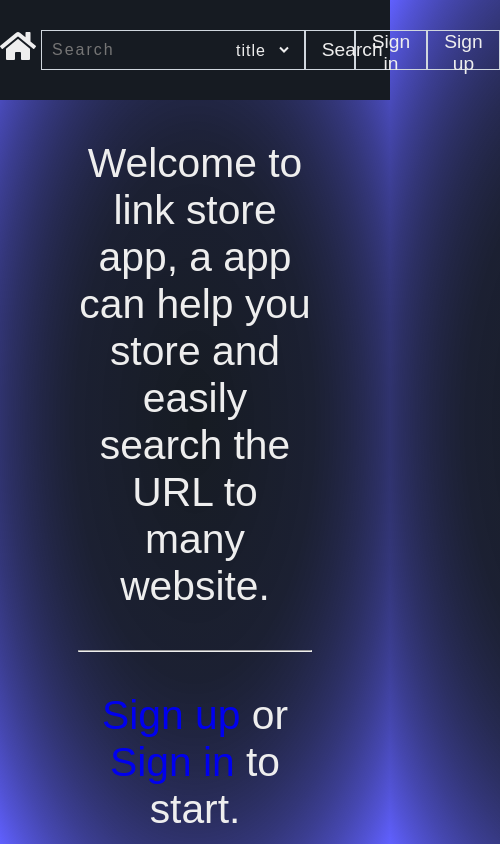
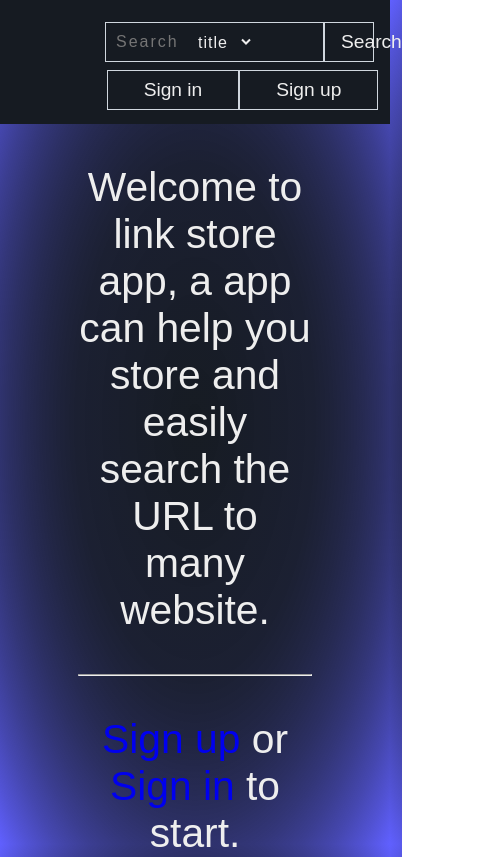
Before and after one commit to bravo680git/link-store-web-app, a React (Create React App) app: page / in a window 390 px wide. Shown: the whole page, 500 px wide, since content can reach past the window. Built offline with nearby package versions, Linux system fonts and the light colour scheme.

Commit message:
restyle header

```diff
--- a/src/components/Header/Header.module.scss
+++ b/src/components/Header/Header.module.scss
@@ -8,27 +8,35 @@
   width: 100%;
 
   header {
+    margin-left: 100px;
     display: flex;
     height: 40%;
     line-height: 100%;
+  }
 
-    .home {
-      flex: 1;
-      font-size: 200%;
-      text-align: center;
+  button {
+    height: 100%;
+    padding: 0 16px;
+    font-size: 1.2rem;
+    background-color: inherit;
+    color: var(--main-txt);
+    border: 1px solid var(--border-color);
 
     &:hover {
-        cursor: pointer;
-        opacity: 0.6;
+      background-color: var(--main-txt);
+      color: var(--main-bg);
+    }
   }
 }
 
 .searchBox {
-      flex: 6;
+  margin-right: 40px;
+  flex: 3;
   display: flex;
   position: relative;
   height: 100%;
   margin-left: 5px;
+  max-width: 100%;
 
   input {
     flex: 4;
@@ -50,7 +58,7 @@
   select {
     position: absolute;
     top: 50%;
-        right: 170px;
+    right: 300px;
     transform: translateY(-50%);
     border: none;
     font-size: 16px;
@@ -66,15 +74,15 @@
     option {
       background-color: var(--main-bg);
     }
-
-        @media screen and (max-width: 500px) {
-          right: 20%;
-        }
   }
 
   button {
     width: 10%;
     min-width: 50px;
+    flex: 1;
+    background-color: var(--main-bg);
+    color: var(--main-txt);
+    border: 1px solid var(--border-color);
   }
 }
 
@@ -86,17 +94,24 @@
   margin-right: 5px;
 }
 
+@media screen and (max-width: 500px) {
+  .container {
+    height: 124px;
+
+    header {
+      flex-direction: column;
+      justify-content: center;
+      height: 80px;
+    }
+
+    select {
+      right: 96px;
+    }
+
+    .btn {
       button {
-      height: 100%;
-      padding: 0 16px;
-      font-size: 1.2rem;
-      background-color: inherit;
-      color: var(--main-txt);
-      border: 1px solid var(--border-color);
-
-      &:hover {
-        background-color: var(--main-txt);
-        color: var(--main-bg);
+        margin-top: 8px;
+        padding: 4px 36px;
       }
     }
   }
--- a/src/components/Header/index.js
+++ b/src/components/Header/index.js
@@ -1,81 +1,63 @@
-import { useState } from "react"
-import { useSelector, useDispatch } from "react-redux"
-import { useNavigate } from "react-router-dom"
-import clsx from "clsx"
-import { FontAwesomeIcon } from "@fortawesome/react-fontawesome"
-import { faHome } from '@fortawesome/free-solid-svg-icons'
-import { toast } from "react-toastify"
-
-import useHandleLogout from "../../hooks/useHandleLogout"
-import storeAPI from "../../apis/store"
-import { setData } from '../../store/dataSlice'
-import style from './Header.module.scss'
+import clsx from "clsx";
+import { useState } from "react";
+import { useDispatch, useSelector } from "react-redux";
+import { useNavigate } from "react-router-dom";
+import { toast } from "react-toastify";
+import storeAPI from "../../apis/store";
+import useHandleLogout from "../../hooks/useHandleLogout";
+import { setData } from "../../store/dataSlice";
+import style from "./Header.module.scss";
 
 function Header() {
-    const navigate = useNavigate()
-    const dispatch = useDispatch()
-    const handleLogout = useHandleLogout()
-    const isLogin = useSelector(state => state.auth.isLogin)
-    const [query, setQuery] = useState('title')
-    const [search, setSearch] = useState('')
+  const navigate = useNavigate();
+  const dispatch = useDispatch();
+  const handleLogout = useHandleLogout();
+  const isLogin = useSelector((state) => state.auth.isLogin);
+  const [query, setQuery] = useState("title");
+  const [search, setSearch] = useState("");
 
   const handleSearch = async () => {
-        if (!isLogin) return
+    if (!isLogin) return;
     try {
-            const resData = await storeAPI.searchLink({[query]:search})
-            dispatch(setData(resData))
+      const resData = await storeAPI.searchLink({ [query]: search });
+      dispatch(setData(resData));
     } catch (error) {
-            toast.error(error)
+      toast.error(error);
     }
-    }
-
-    const goHome = async () => {
-        try {
-            const resData = await storeAPI.getAll()
-            dispatch(setData(resData))
-        } catch (error) {
-            toast.error(error)
-        }
-    }
+  };
 
   return (
     <div className={clsx(style.container)}>
       <header>
-                <div className={clsx(style.home)} onClick={goHome}>
-                    <FontAwesomeIcon icon={faHome}/>
-                </div>
         <div className={clsx(style.searchBox)}>
           <input
             placeholder="Search"
             value={search}
-                        onChange={e => setSearch(e.target.value)}
+            onChange={(e) => setSearch(e.target.value)}
           />
-                    <select
-                        value={query}
-                        onChange={e => setQuery(e.target.value
-                            )}
-                    >
-                        <option value='title'>title</option>
-                        <option value='type'>type</option>
+          <select value={query} onChange={(e) => setQuery(e.target.value)}>
+            <option value="title">title</option>
+            <option value="type">type</option>
           </select>
           <button onClick={handleSearch}>Search</button>
         </div>
-                {!isLogin ?
+        {!isLogin ? (
           <div className={clsx(style.btn)}>
             <div className={clsx(style.signIn)}>
-                            <button onClick={() => navigate('/login')}>Sign in</button>
+              <button onClick={() => navigate("/login")}>Sign in</button>
             </div>
             <div className={clsx(style.signUp)}>
-                            <button onClick={() => navigate('/register')}>Sign up</button>
+              <button onClick={() => navigate("/register")}>Sign up</button>
             </div>
-                    </div> :
+          </div>
+        ) : (
           <div className={clsx(style.btn)}>
             <button onClick={handleLogout}>Log out</button>
           </div>
-                }
+        )}
       </header>
     </div>
-    )
+  );
 }
 
-export default Header
+export default Header;
--- a/src/index.scss
+++ b/src/index.scss
@@ -2,6 +2,7 @@ body {
   background-image: radial-gradient(#161b22, 80%, rgba(0, 0, 255, 0.623));
   font-size: 16px;
   font-family: Arial, Helvetica, sans-serif;
+  width: 100vw;
 }
 
 a {
```
Lines whose indentation alone changed are shown as unchanged.
